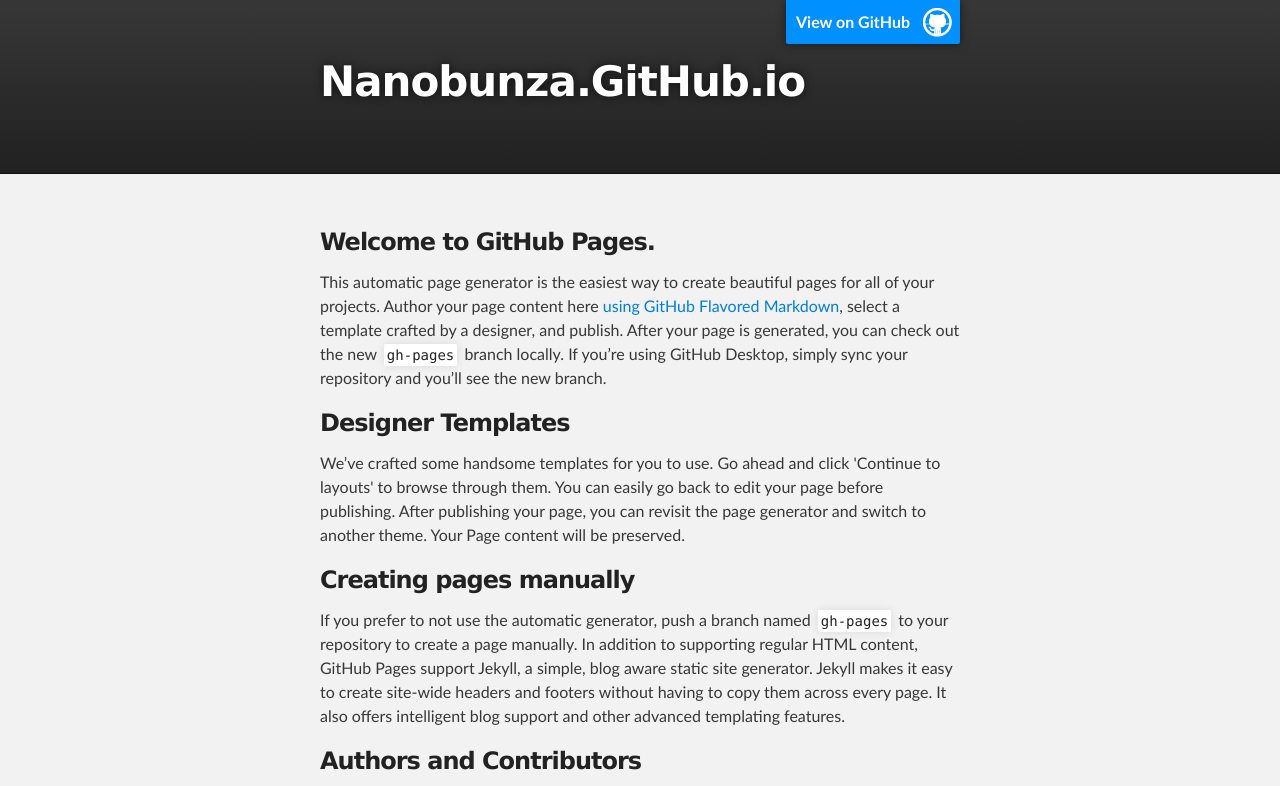
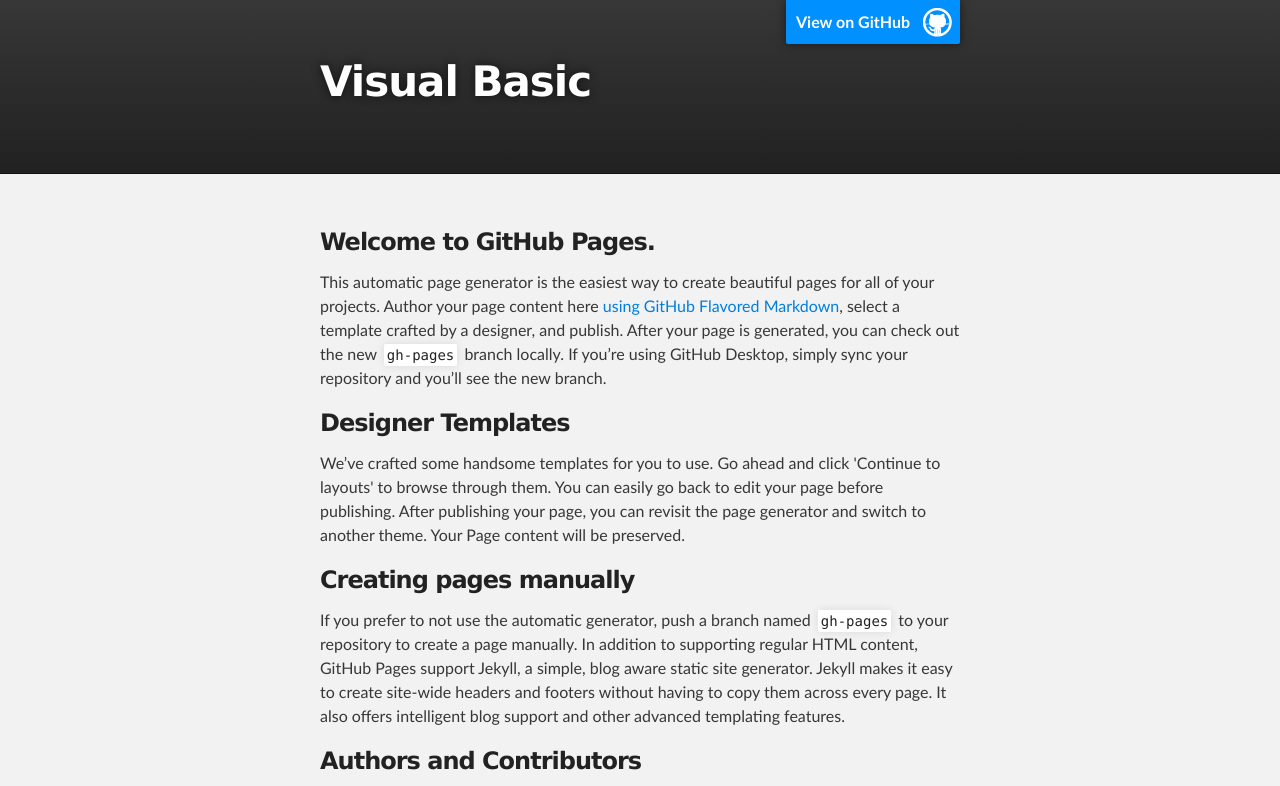
Before and after one commit to nanobunza/nanobunza.github.io, a plain HTML site: page index.html in a window 1280 px wide. Shown: the top 786 px of the page. Drawn offline with Linux system fonts and the light colour scheme.

Commit message:
Update index.html

```diff
--- a/index.html
+++ b/index.html
@@ -18,7 +18,7 @@
         <header class="inner">
           <a id="forkme_banner" href="https://github.com/nanobunza">View on GitHub</a>
 
-          <h1 id="project_title">Nanobunza.GitHub.io</h1>
+          <h1 id="project_title">Visual Basic</h1>
           <h2 id="project_tagline"></h2>
 
         </header>
```
